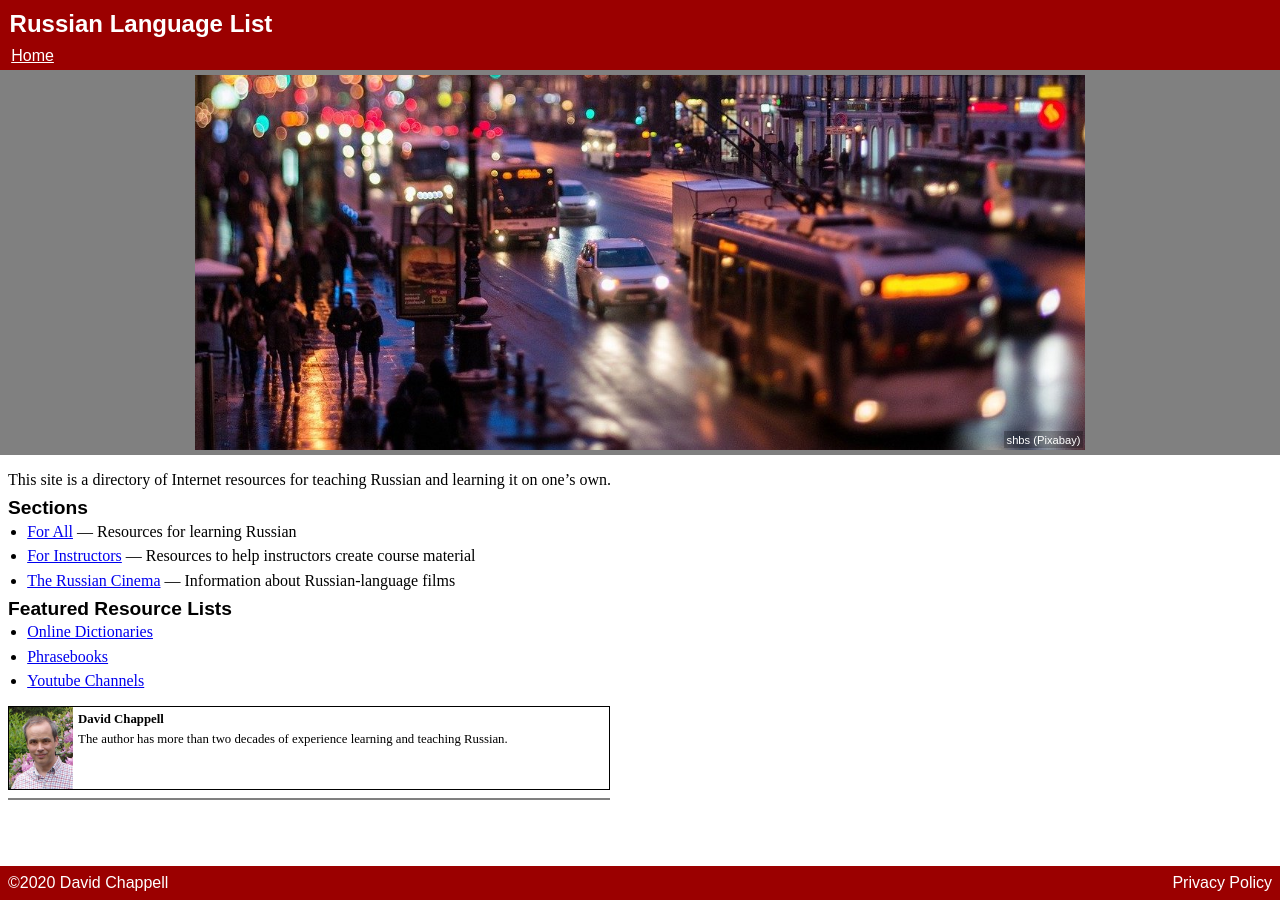
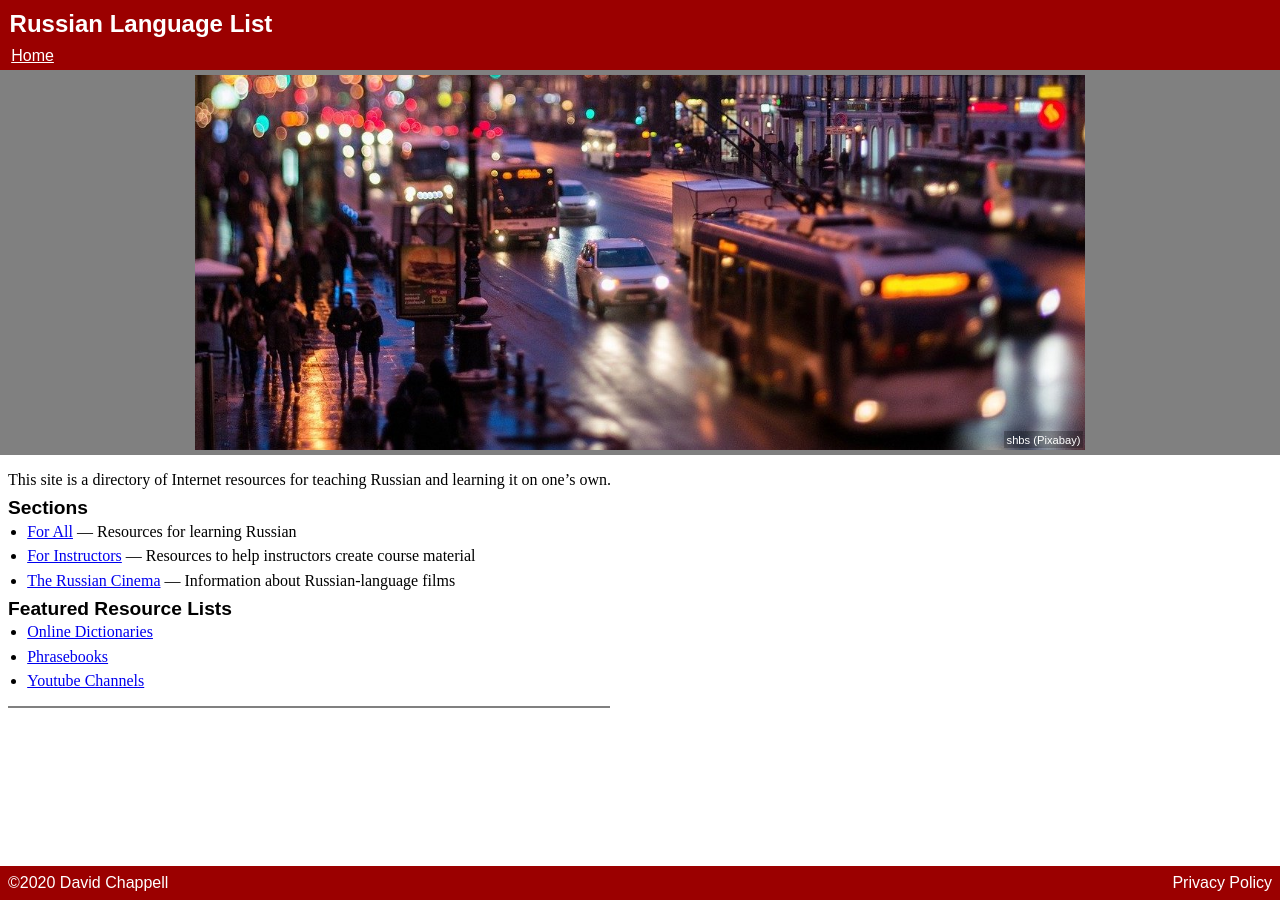
Before and after one commit to david672orford/russian-language-list, a Jekyll site: the page built from index.md, in a window 1280 px wide. Built offline with Jekyll 4.4.1, drawn with Linux system fonts in a browser that asks for light colours; our own code applies the rules of GitHub Pages for plain Markdown files; some of the changed lines change nothing that is shown.

Commit message:
disabled author box since it does not seem relevant to a list

```diff
--- a/_config.yml
+++ b/_config.yml
@@ -1,9 +1,10 @@
 url: https://russian-language-list.nuhub.net
 title: Russian Language List
 description: List of resources for studying and teaching the Russian language
-author_name: David Chappell
-author_photo: /assets/images/author.jpg
-author_blurb: The author has more than two decades of experience learning and teaching Russian.
+#author_name: David Chappell
+#author_photo: /assets/images/author.jpg
+#author_blurb: >
+#	The author has more than two decades of experience learning and teaching Russian.
 google_analytics: UA-48777822-6
 google_ad_client: ca-pub-9697496962185999
 google_ad_slot: 4238015419
--- a/_layouts/default.html
+++ b/_layouts/default.html
@@ -75,7 +75,7 @@
 
 <footer>
 	<span>&copy;2020 David Chappell</span>
-	<span><a href="privacy">Privacy Policy</a></span>
+	<span><a href="/privacy">Privacy Policy</a></span>
 </footer>
 
 {% if site.google_analytics %}
```
